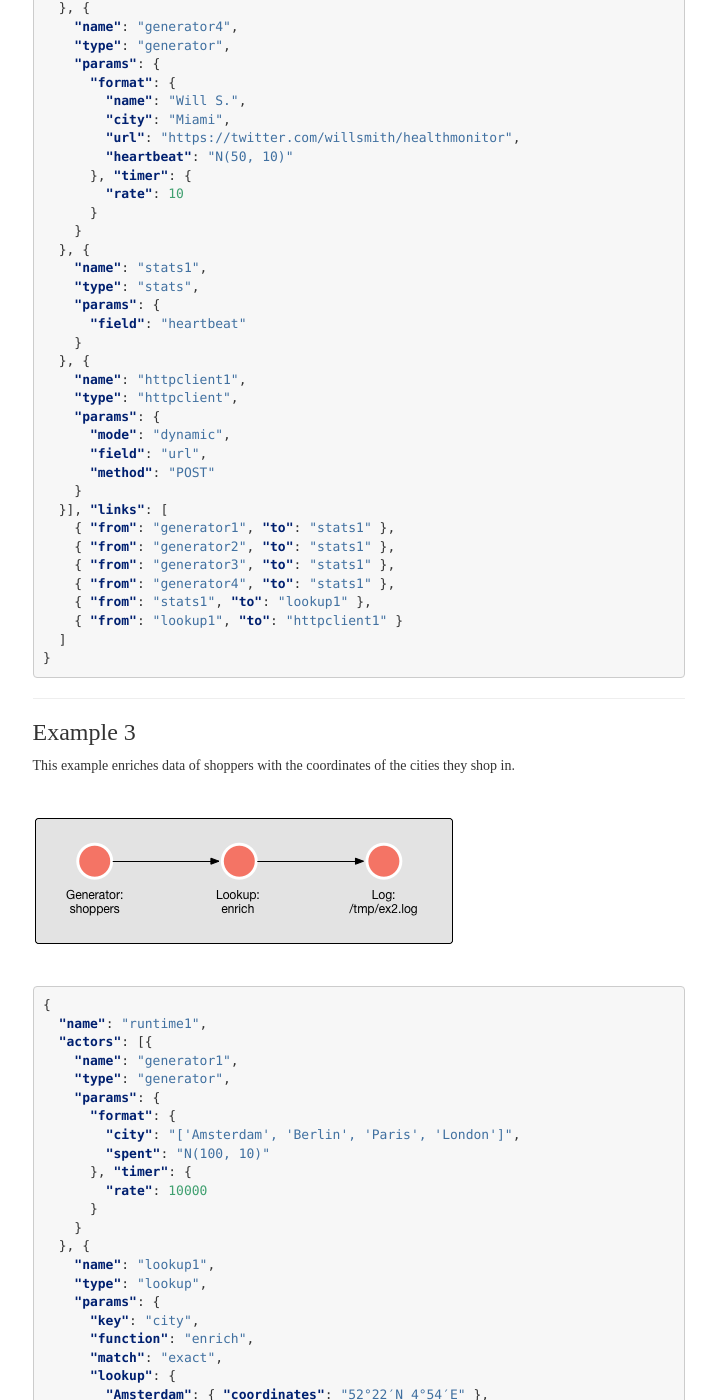
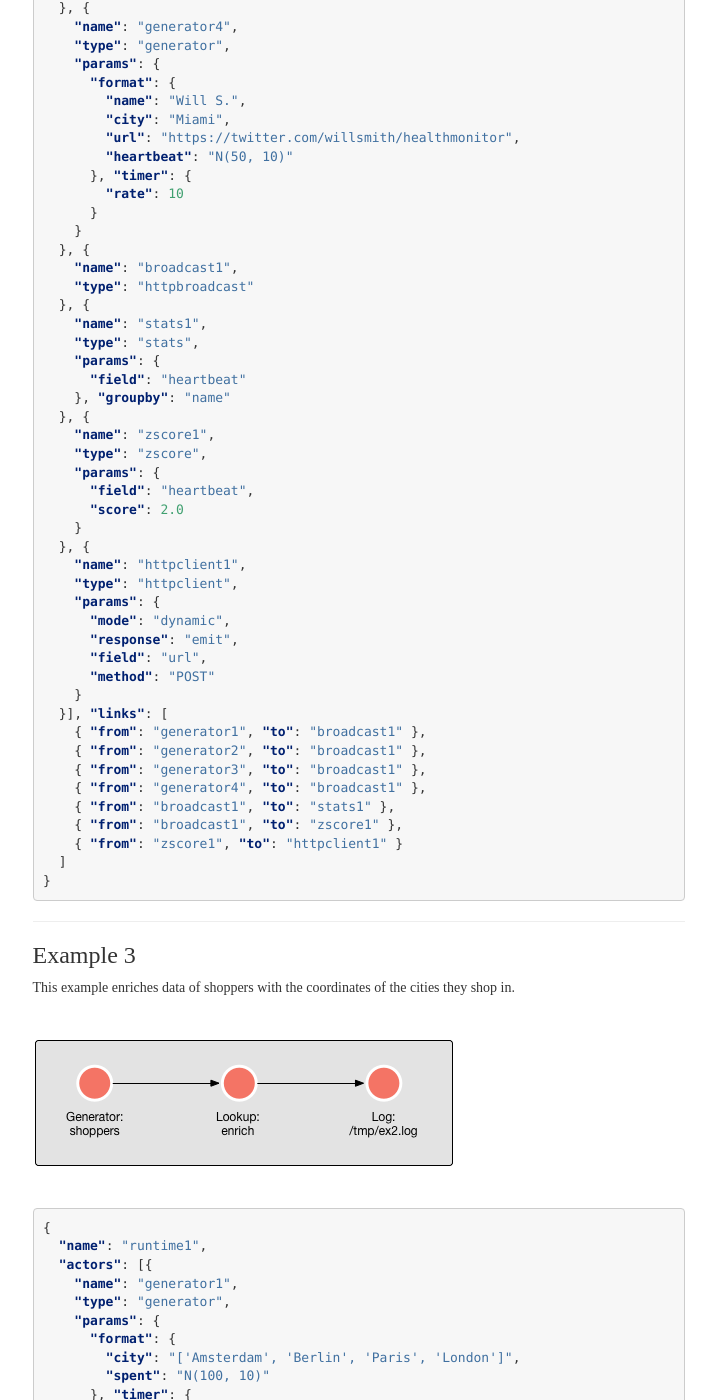
Before and after one commit to coral-streaming/coral-streaming.github.io, a Jekyll site: the page built from GettingStarted-Examples.md, in a window 1280 px wide and 1400 px high, scrolled down 2772 px. Shown: the whole window, without its empty margins (180-896 px from the left). Built offline with Jekyll 4.4.1, drawn with Linux system fonts in a browser that asks for light colours; some web fonts are replaced.

```diff
--- a/GettingStarted-Examples.md
+++ b/GettingStarted-Examples.md
@@ -153,26 +153,38 @@ The JSON looks as follows. Note: This example will actually not work because the
       }
     }
   }, {
+    "name": "broadcast1",
+    "type": "httpbroadcast"
+  }, {
     "name": "stats1",
     "type": "stats",
     "params": {
       "field": "heartbeat"
+    }, "groupby": "name"
+  }, {
+    "name": "zscore1",
+    "type": "zscore",
+    "params": {
+      "field": "heartbeat",
+      "score": 2.0
     }
   }, {
     "name": "httpclient1",
     "type": "httpclient",
     "params": {
       "mode": "dynamic",
+      "response": "emit",
       "field": "url",
       "method": "POST"
     }
   }], "links": [
-    { "from": "generator1", "to": "stats1" },
-    { "from": "generator2", "to": "stats1" },
-    { "from": "generator3", "to": "stats1" },
-    { "from": "generator4", "to": "stats1" },
-    { "from": "stats1", "to": "lookup1" },
-    { "from": "lookup1", "to": "httpclient1" }
+    { "from": "generator1", "to": "broadcast1" },
+    { "from": "generator2", "to": "broadcast1" },
+    { "from": "generator3", "to": "broadcast1" },
+    { "from": "generator4", "to": "broadcast1" },
+    { "from": "broadcast1", "to": "stats1" },
+    { "from": "broadcast1", "to": "zscore1" },
+    { "from": "zscore1", "to": "httpclient1" }
   ]
 }
 {% endhighlight %}
```
Also changed, not shown: Documentation-ApiReference.md (+5 -4 lines), GettingStarted-Download.md (line endings or trailing spaces), 4 other files.
